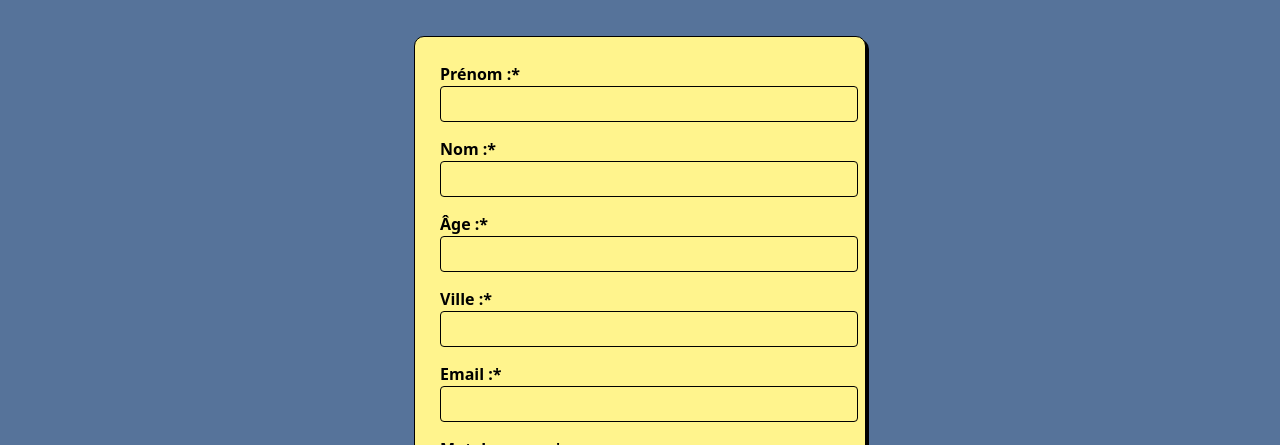
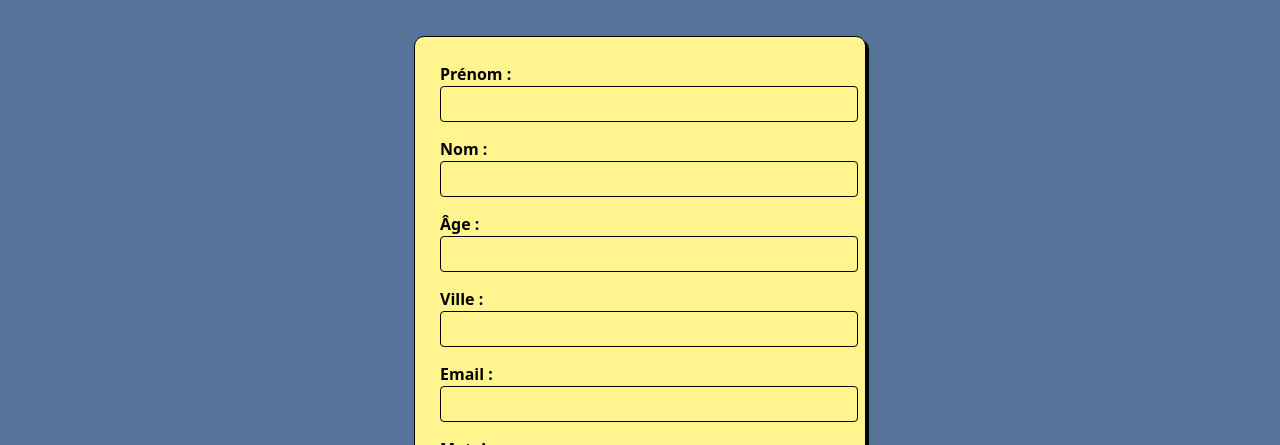
Before and after one commit to QuentinC26/Autistic-Eye, a React (Vite) app in the folder front-end/: page /Register_and_login in a window 1280 px wide. Both pictures are taken after a click on the button "Je n'ai pas de compte". Shown: the part 355-800 px from the top of the page. Built offline with nearby package versions, Linux system fonts and the light colour scheme.

Commit message:
i remove the *

```diff
--- a/front-end/src/pages/Register_and_login.jsx
+++ b/front-end/src/pages/Register_and_login.jsx
@@ -63,32 +63,32 @@ export function Register() {
   return (
       <form onSubmit={handleSubmit(RegisterSubmit)} className="form-container">
       <div className="form-group">
-      <label className="form-label">Prénom :*</label>
+      <label className="form-label">Prénom :</label>
       <input {...register("first_name", { required: true })} className="form-input"/>
       {errors.first_name && <span className="error-text">Champ requis</span>}
       </div>
       <div className="form-group">
-      <label className="form-label">Nom :*</label>
+      <label className="form-label">Nom :</label>
       <input {...register("last_name", { required: true })} className="form-input" />
       {errors.last_name && <span className="error-text">Champ requis</span>}
       </div>
       <div className="form-group">
-      <label className="form-label">Âge :*</label>
+      <label className="form-label">Âge :</label>
       <input type="number" {...register("age", { required: true })} className="form-input" />
       {errors.age && <span className="error-text">Champ requis</span>}
       </div>
       <div className="form-group">
-      <label className="form-label">Ville :*</label>
+      <label className="form-label">Ville :</label>
       <input {...register("location", { required: true })} className="form-input" />
       {errors.location && <span className="error-text">Champ requis</span>}
       </div>
       <div className="form-group">
-      <label className="form-label">Email :*</label>
+      <label className="form-label">Email :</label>
       <input type="email" {...register("email", { required: true })} className="form-input" />
       {errors.email && <span className="error-text">Champ requis</span>}
       </div>
       <div className="form-group">
-      <label className="form-label">Mot de passe :*</label>
+      <label className="form-label">Mot de passe :</label>
       <input type="password" {...register("password", { required: true })} className="form-input" />
       {errors.password && <span className="error-text">Champ requis</span>}
       </div>
```
